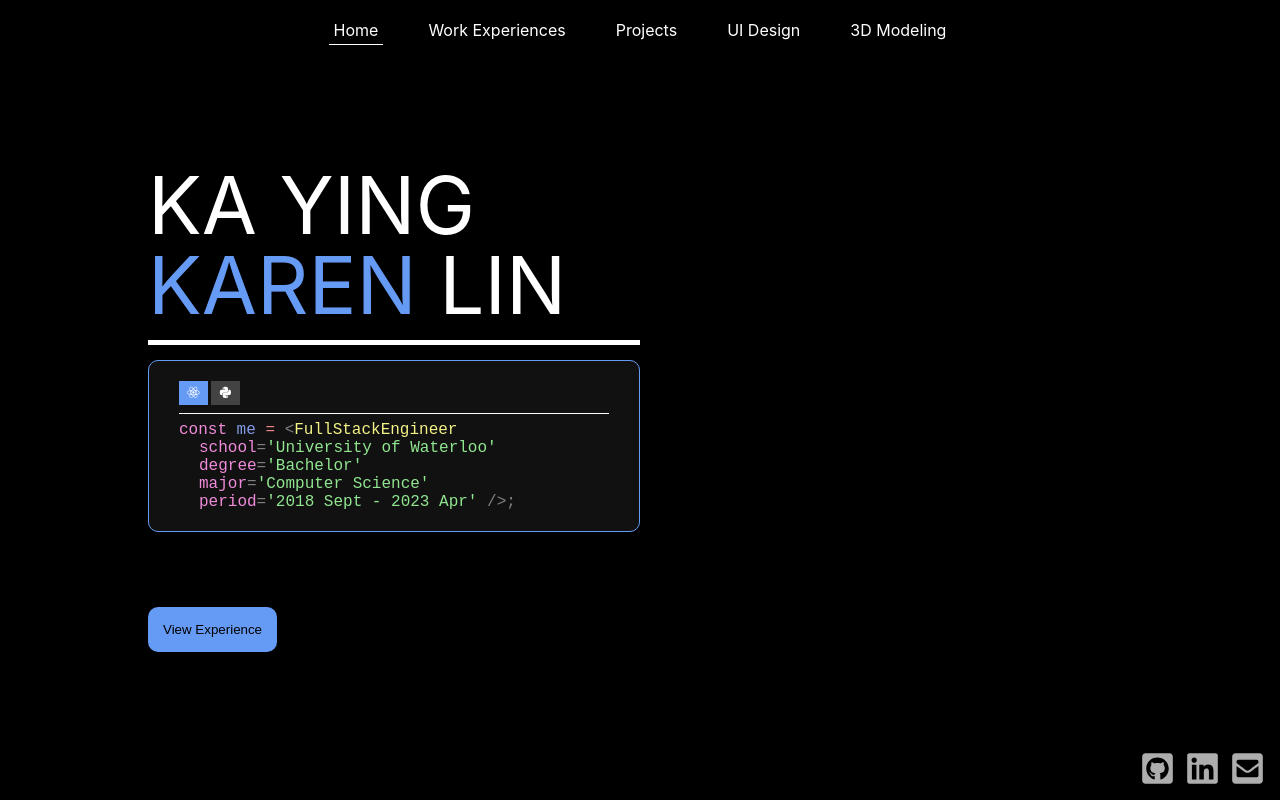
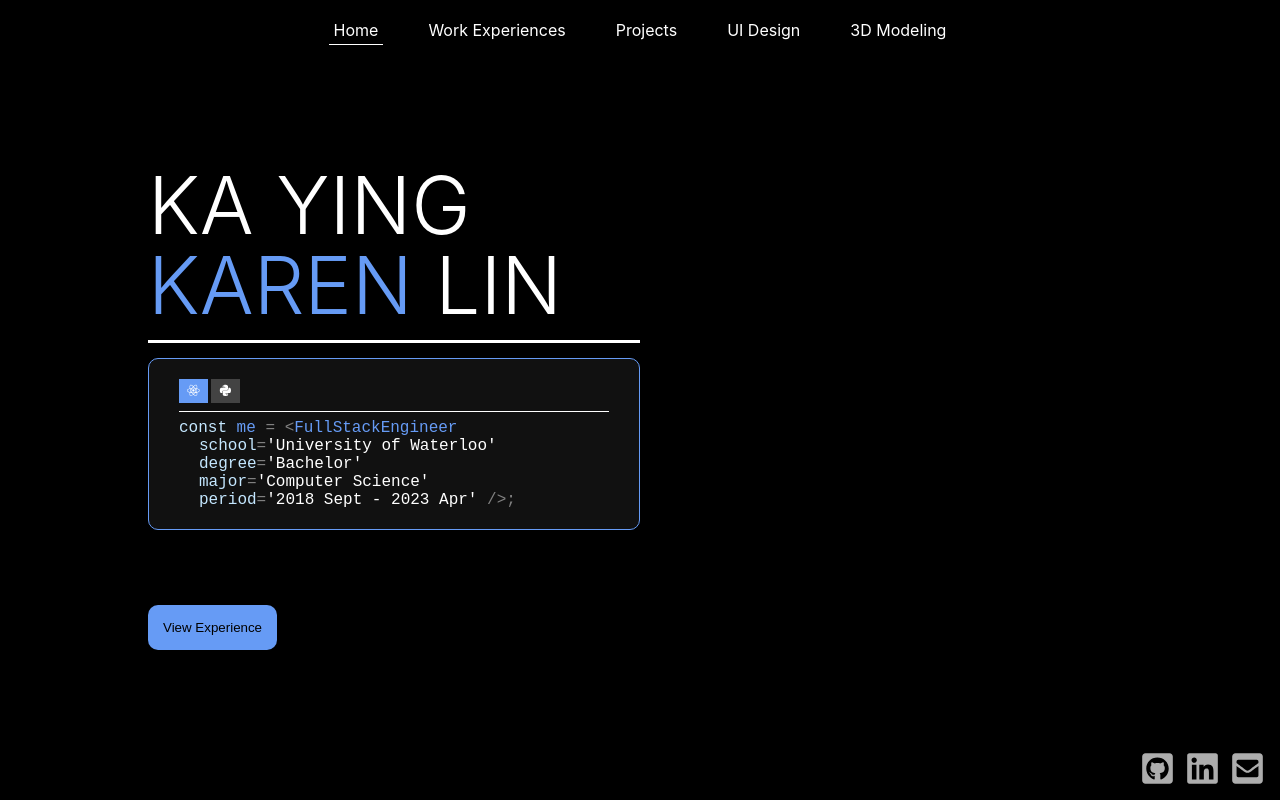
Before and after one commit to karenlinky/personal-website, a React (Create React App) app: page /home in a window 1280 px wide. Built offline with nearby package versions, Linux system fonts and the light colour scheme.

Commit message:
Changed description code color

```diff
--- a/src/components/about/About.js
+++ b/src/components/about/About.js
@@ -18,6 +18,7 @@ const About = () => {
             </div>
             <div className={'name notHighlightable'}>
                 <span className={'nameColor'}>KAREN</span> LIN
+                {/* KAREN LIN */}
             </div>
             <div className={'nameDescriptionDivider'} />
             <AboutDescription />
--- a/src/components/about/about.css
+++ b/src/components/about/about.css
@@ -37,6 +37,7 @@
     animation-name: nameFadeIn;
     animation-duration: 1s;
     animation-fill-mode: forwards;
+    font-weight: 300;
 }
 
 .nameColor {
@@ -54,8 +55,9 @@
 
 .nameDescriptionDivider {
     width: 0;
-    height: 5px;
+    height: 3px;
     background-color: var(--primary-text-color);
+    /* background-color: var(--primary-color); */
     margin: 15px 0;
 
     animation-name: expandNameDescriptionDivider;
@@ -79,6 +81,7 @@
     opacity: 0;
     padding: 20px 30px;
     background-color: rgb(17, 17, 17);
+    /* border: 1px solid var(--primary-text-color); */
     border: 1px solid var(--primary-color);
     border-radius: 10px;
     animation-name: descriptionContainerFadein;
@@ -169,6 +172,33 @@
 }
 
 .descriptionPurple {
+    color: rgb(196, 231, 255);
+}
+
+.descriptionBlue {
+    /* color: rgb(131, 154, 229); */
+    color: var(--primary-color);
+}
+
+.descriptionRed {
+    /* color: rgb(109, 148, 255); */
+    color: grey;
+}
+
+.descriptionGreen {
+    color: rgb(255, 255, 255);
+}
+
+.descriptionYellow{
+    /* color: rgb(165, 171, 255); */
+    color: var(--primary-color);
+}
+
+.descriptionGrey{
+    color: grey;
+}
+
+/* .descriptionPurple {
     color: rgb(240, 139, 218);
 }
 
@@ -190,7 +220,7 @@
 
 .descriptionGrey{
     color: grey;
-}
+} */
 
 
 .icons {
--- a/src/constants.css
+++ b/src/constants.css
@@ -5,6 +5,8 @@
     --menu-bar-height: 65px;
     --primary-color: rgb(102, 155, 245);
     --card-text-color: rgb(102, 155, 245);
+    /* --primary-color: rgb(102, 155, 245);
+    --card-text-color: rgb(102, 155, 245); */
     --icon-button-bg: rgb(67, 67, 67);
     --icon-button-hover-bg: rgb(94, 94, 94);
 
```
